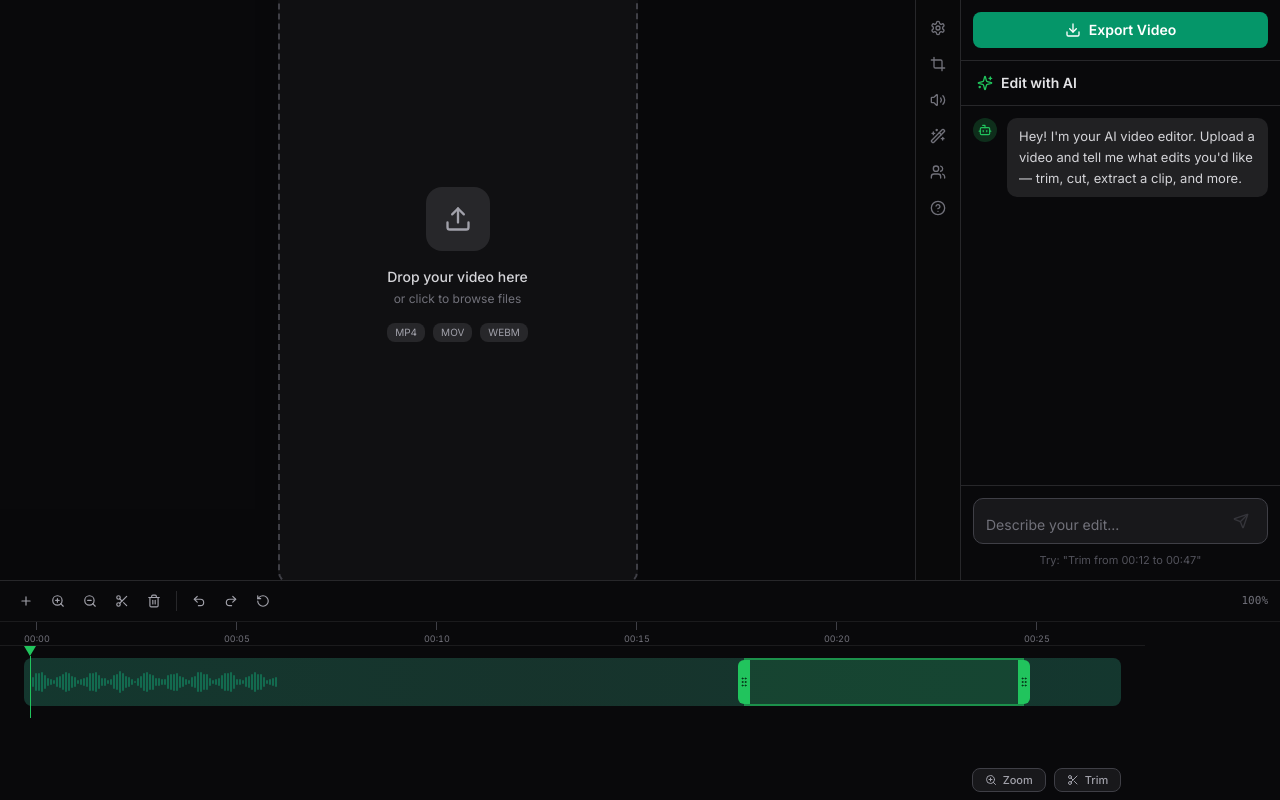
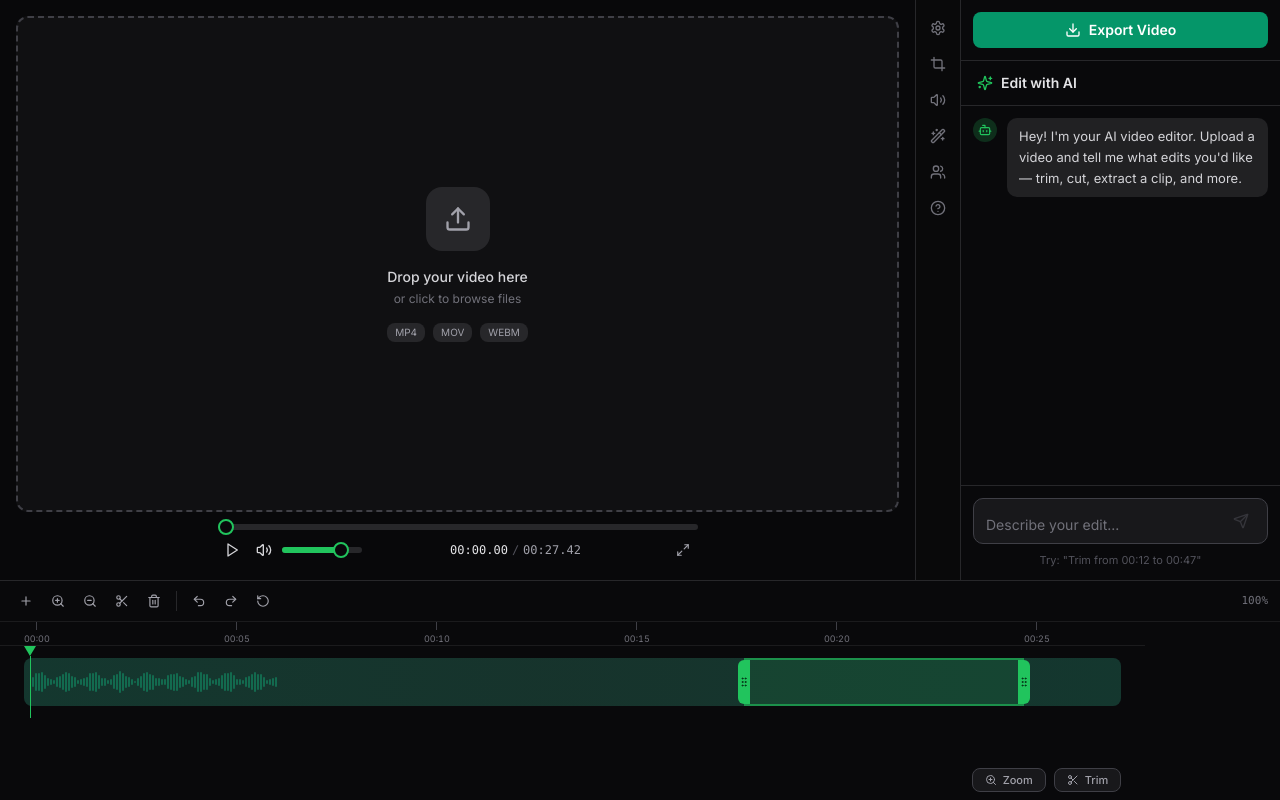
Before and after one commit to shrey258/video_editor_agent, a Next.js app in the folder frontend/: page / in a window 1280 px wide. Built offline with nearby package versions, Linux system fonts and the light colour scheme.

Commit message:
feat: Update video stage to use a wider max-width and a 16:9 aspect ratio instead of 9:16.

```diff
--- a/frontend/components/editor/stage.tsx
+++ b/frontend/components/editor/stage.tsx
@@ -41,10 +41,10 @@ export function Stage() {
     return (
         <div className="relative flex flex-1 flex-col items-center justify-center overflow-hidden bg-zinc-950/50 p-4">
             {/* Video Preview Area */}
-            <div className="relative flex w-full max-w-[360px] flex-1 items-center justify-center">
+            <div className="relative flex w-full max-w-4xl flex-1 items-center justify-center">
                 {hasVideo ? (
-                    /* 9:16 video container */
-                    <div className="relative aspect-[9/16] w-full max-h-full overflow-hidden rounded-lg bg-black shadow-2xl shadow-black/50">
+                    /* 16:9 video container */
+                    <div className="relative aspect-video w-full max-h-full overflow-hidden rounded-lg bg-black shadow-2xl shadow-black/50">
                         <div className="absolute inset-0 flex items-center justify-center">
                             <Film className="h-16 w-16 text-zinc-700" />
                         </div>
@@ -53,7 +53,7 @@ export function Stage() {
                     /* Upload prompt */
                     <button
                         onClick={() => setHasVideo(true)}
-                        className="group relative flex aspect-[9/16] w-full max-h-full cursor-pointer flex-col items-center justify-center gap-4 rounded-xl border-2 border-dashed border-zinc-700 bg-zinc-900/50 transition-colors duration-200 hover:border-primary/50 hover:bg-zinc-900"
+                        className="group relative flex aspect-video w-full max-h-full cursor-pointer flex-col items-center justify-center gap-4 rounded-xl border-2 border-dashed border-zinc-700 bg-zinc-900/50 transition-colors duration-200 hover:border-primary/50 hover:bg-zinc-900"
                     >
                         <div className="flex h-16 w-16 items-center justify-center rounded-2xl bg-zinc-800 transition-colors duration-200 group-hover:bg-primary/20">
                             <Upload className="h-7 w-7 text-zinc-400 transition-colors duration-200 group-hover:text-primary" />
```
